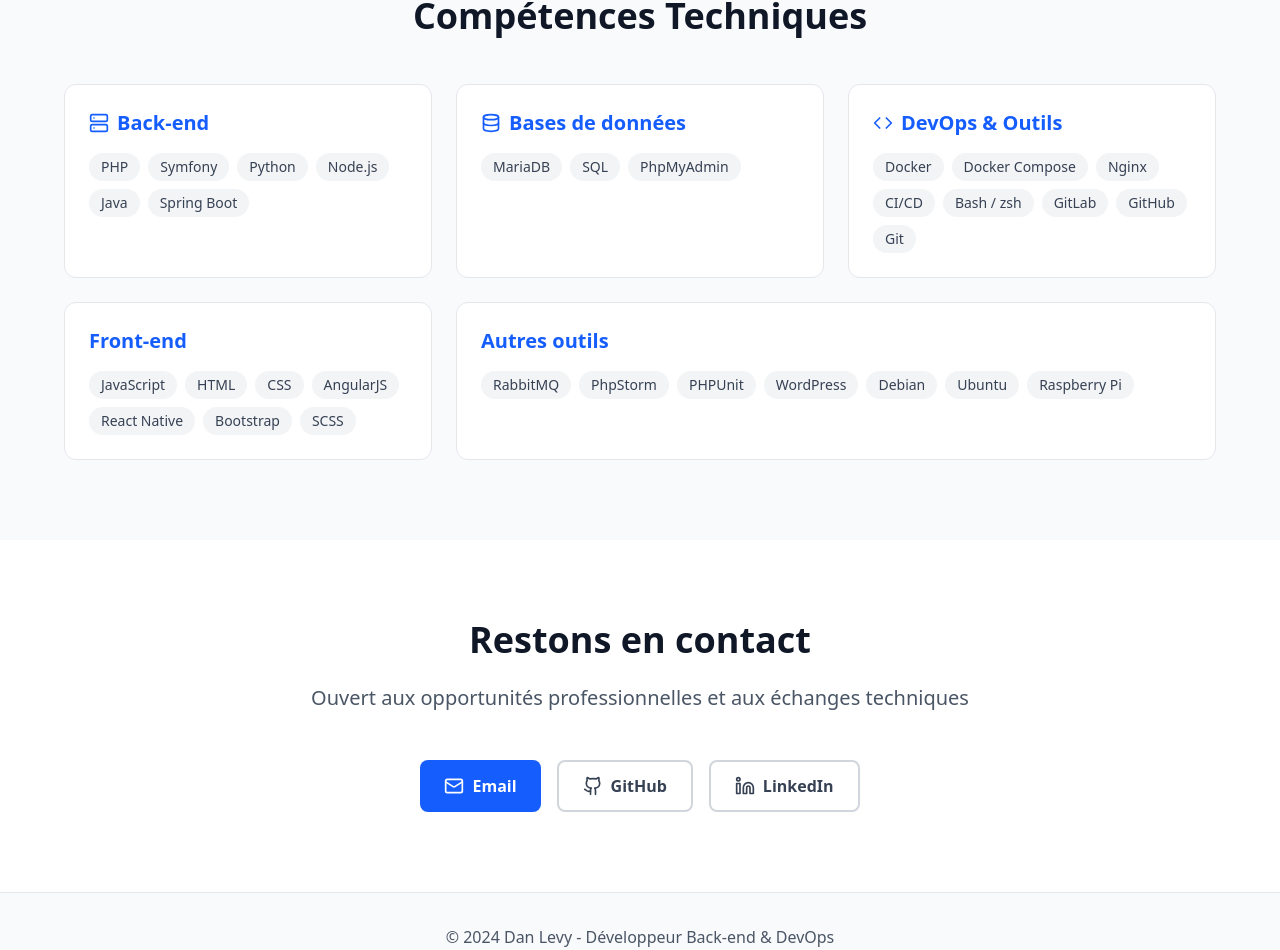
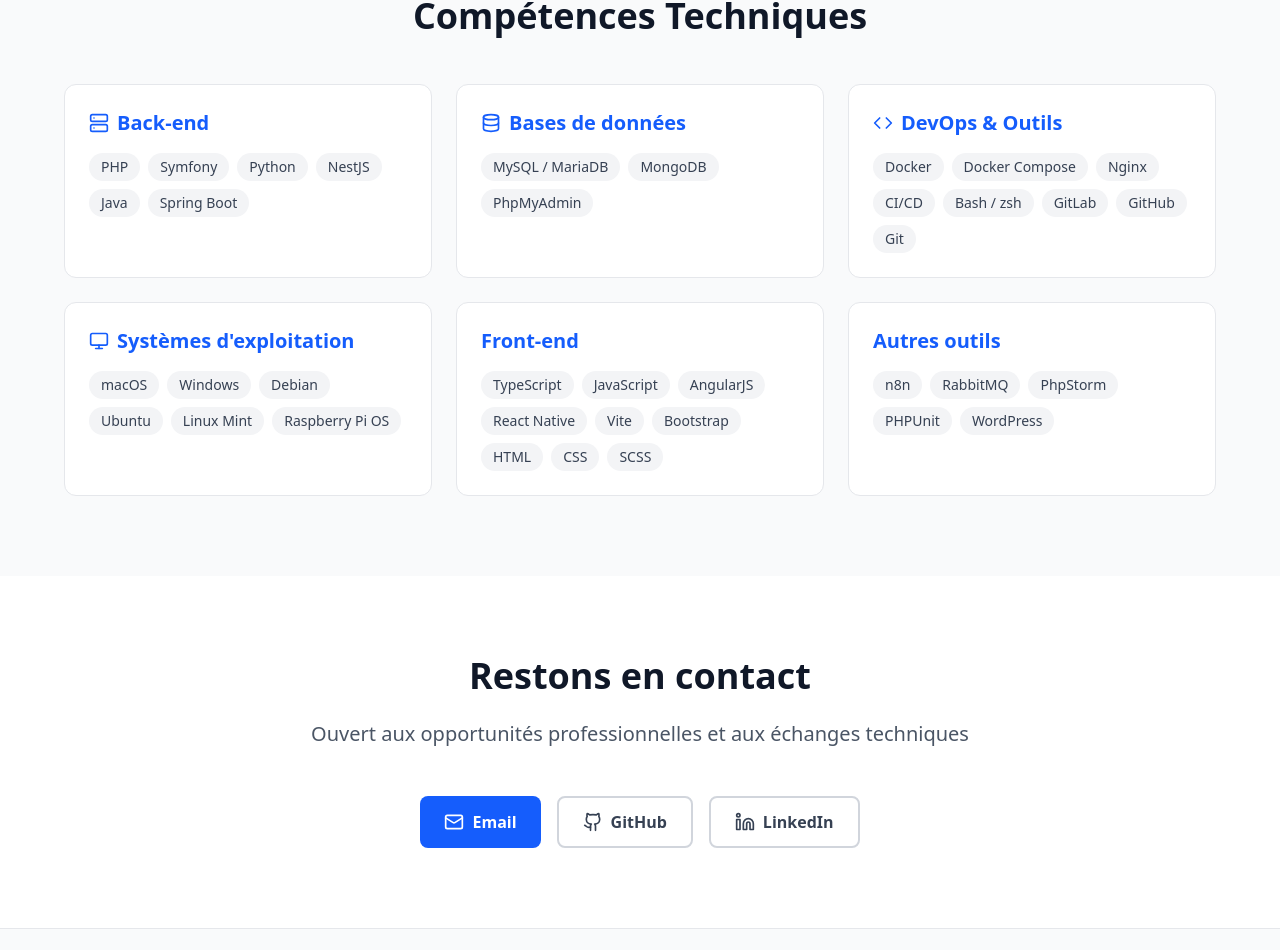
Before and after one commit to Skuskusku13/portfolio, a React (Vite) app: page / in a window 1280 px wide. Shown: the part 2986-3936 px from the top of the page. Built offline with nearby package versions, Linux system fonts and the light colour scheme.

Commit message:
new skills added

```diff
--- a/src/components/Skills.tsx
+++ b/src/components/Skills.tsx
@@ -1,4 +1,4 @@
-import { Server, Database, Code } from 'lucide-react';
+import { Server, Database, Code, Monitor } from 'lucide-react';
 import { skills } from '../data';
 
 export default function Skills() {
@@ -51,6 +51,20 @@
           </div>
 
           <div className="bg-white dark:bg-gray-900 border border-gray-200 dark:border-gray-800 rounded-xl p-6 transition-colors duration-300">
+            <h3 className="text-xl font-bold mb-4 text-blue-600 dark:text-blue-400 flex items-center gap-2">
+              <Monitor className="w-5 h-5" />
+              Systèmes d'exploitation
+            </h3>
+            <div className="flex flex-wrap gap-2">
+              {skills.os.map((skill, i) => (
+                <span key={i} className="px-3 py-1 bg-gray-100 dark:bg-gray-800 text-gray-700 dark:text-gray-300 rounded-full text-sm">
+                  {skill}
+                </span>
+              ))}
+            </div>
+          </div>
+
+          <div className="bg-white dark:bg-gray-900 border border-gray-200 dark:border-gray-800 rounded-xl p-6 transition-colors duration-300">
             <h3 className="text-xl font-bold mb-4 text-blue-600 dark:text-blue-400">Front-end</h3>
             <div className="flex flex-wrap gap-2">
               {skills.frontend.map((skill, i) => (
@@ -61,7 +75,7 @@
             </div>
           </div>
 
-          <div className="bg-white dark:bg-gray-900 border border-gray-200 dark:border-gray-800 rounded-xl p-6 md:col-span-2 transition-colors duration-300">
+          <div className="bg-white dark:bg-gray-900 border border-gray-200 dark:border-gray-800 rounded-xl p-6 transition-colors duration-300">
             <h3 className="text-xl font-bold mb-4 text-blue-600 dark:text-blue-400">Autres outils</h3>
             <div className="flex flex-wrap gap-2">
               {skills.tools.map((skill, i) => (
--- a/src/data/index.ts
+++ b/src/data/index.ts
@@ -56,11 +56,12 @@
 ];
 
 export const skills: Skills = {
-  backend: ["PHP", "Symfony", "Python", "Node.js", "Java", "Spring Boot"],
-  databases: ["MariaDB", "SQL", "PhpMyAdmin"],
+  backend: ["PHP", "Symfony", "Python", "NestJS", "Java", "Spring Boot"],
+  databases: ["MySQL / MariaDB", "MongoDB", "PhpMyAdmin"],
   devops: ["Docker", "Docker Compose", "Nginx", "CI/CD", "Bash / zsh", "GitLab", "GitHub", "Git"],
-  frontend: ["JavaScript", "HTML", "CSS", "AngularJS", "React Native", "Bootstrap", "SCSS"],
-  tools: ["RabbitMQ", "PhpStorm", "PHPUnit", "WordPress", "Debian", "Ubuntu", "Raspberry Pi"]
+  frontend: ["TypeScript", "JavaScript", "AngularJS", "React Native", "Vite", "Bootstrap", "HTML", "CSS", "SCSS"],
+  os: ["macOS", "Windows", "Debian", "Ubuntu", "Linux Mint", "Raspberry Pi OS"],
+  tools: ["n8n", "RabbitMQ", "PhpStorm", "PHPUnit", "WordPress"]
 };
 
 export const projects: Project[] = [
--- a/src/types/index.ts
+++ b/src/types/index.ts
@@ -27,5 +27,6 @@
   databases: string[];
   devops: string[];
   frontend: string[];
+  os: string[];
   tools: string[];
 }
```
